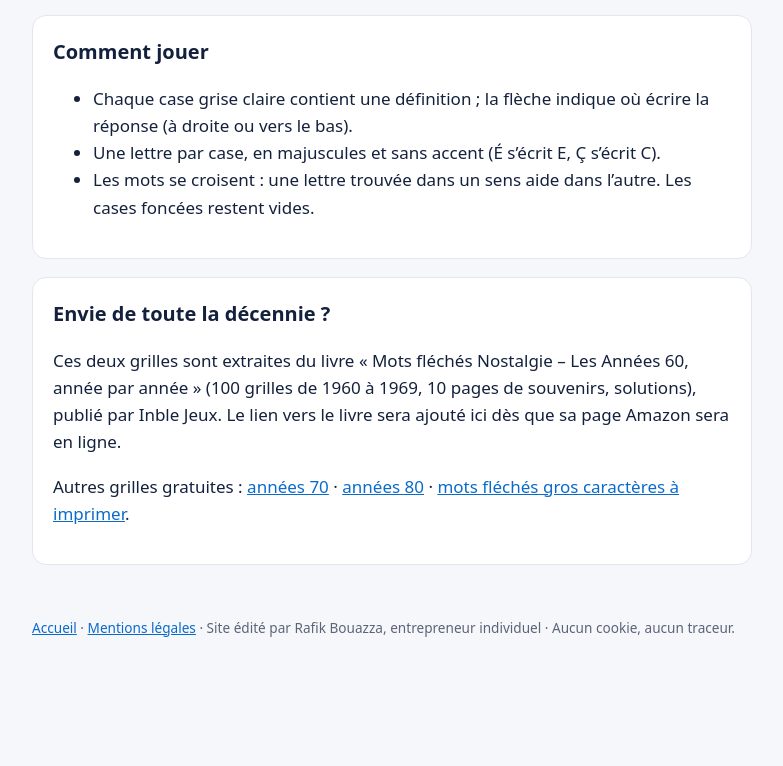
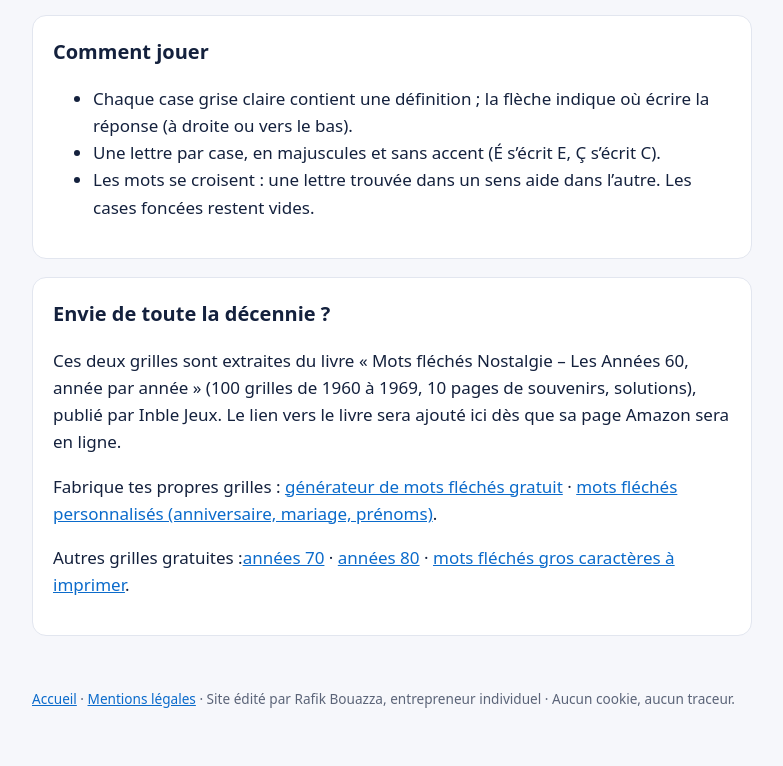
Before and after one commit to rfkbzz/inble-outils, a plain HTML site: page mots-fleches-annees-60-a-imprimer.html in a window 1280 px wide. Shown: the part 1499-2265 px from the top of the page, without its empty margins (248-1031 px from the left). Before the commit the page ends 2211 px from the top, so only its background shows below. Drawn offline with Linux system fonts and the light colour scheme.

Commit message:
Mots fléchés : générateur v2 de CODA + page personnalisée + liens croisés (mots-fleches-annees-60-a-imprimer.html)

```diff
--- a/mots-fleches-annees-60-a-imprimer.html
+++ b/mots-fleches-annees-60-a-imprimer.html
@@ -51,7 +51,8 @@ a{color:var(--acc)}footer{padding:20px 0 40px;color:var(--mut);font-size:.85rem}
 <section class="card">
 <h2>Envie de toute la décennie ?</h2>
 <p>Ces deux grilles sont extraites du livre « Mots fléchés Nostalgie – Les Années 60, année par année » (100 grilles de 1960 à 1969, 10 pages de souvenirs, solutions), publié par Inble Jeux. Le lien vers le livre sera ajouté ici dès que sa page Amazon sera en ligne.</p>
-<p>Autres grilles gratuites : <a href="mots-fleches-annees-70-a-imprimer.html">années 70</a> · <a href="mots-fleches-annees-80-a-imprimer.html">années 80</a> · <a href="jeux-gratuits.html">mots fléchés gros caractères à imprimer</a>.</p>
+<p>Fabrique tes propres grilles : <a href="mots-fleches-studio/">générateur de mots fléchés gratuit</a> · <a href="mots-fleches-personnalises.html">mots fléchés personnalisés (anniversaire, mariage, prénoms)</a>.</p>
+<p>Autres grilles gratuites :<a href="mots-fleches-annees-70-a-imprimer.html">années 70</a> · <a href="mots-fleches-annees-80-a-imprimer.html">années 80</a> · <a href="jeux-gratuits.html">mots fléchés gros caractères à imprimer</a>.</p>
 </section>
 </main>
 <footer>
```
